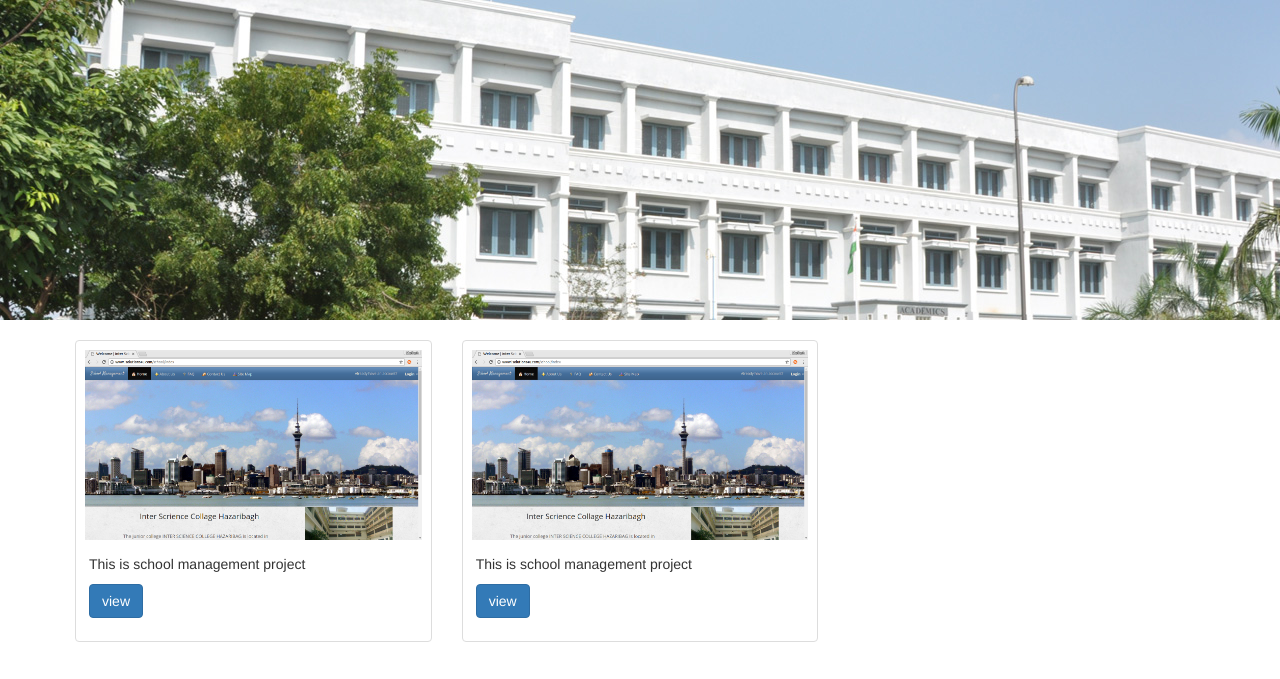
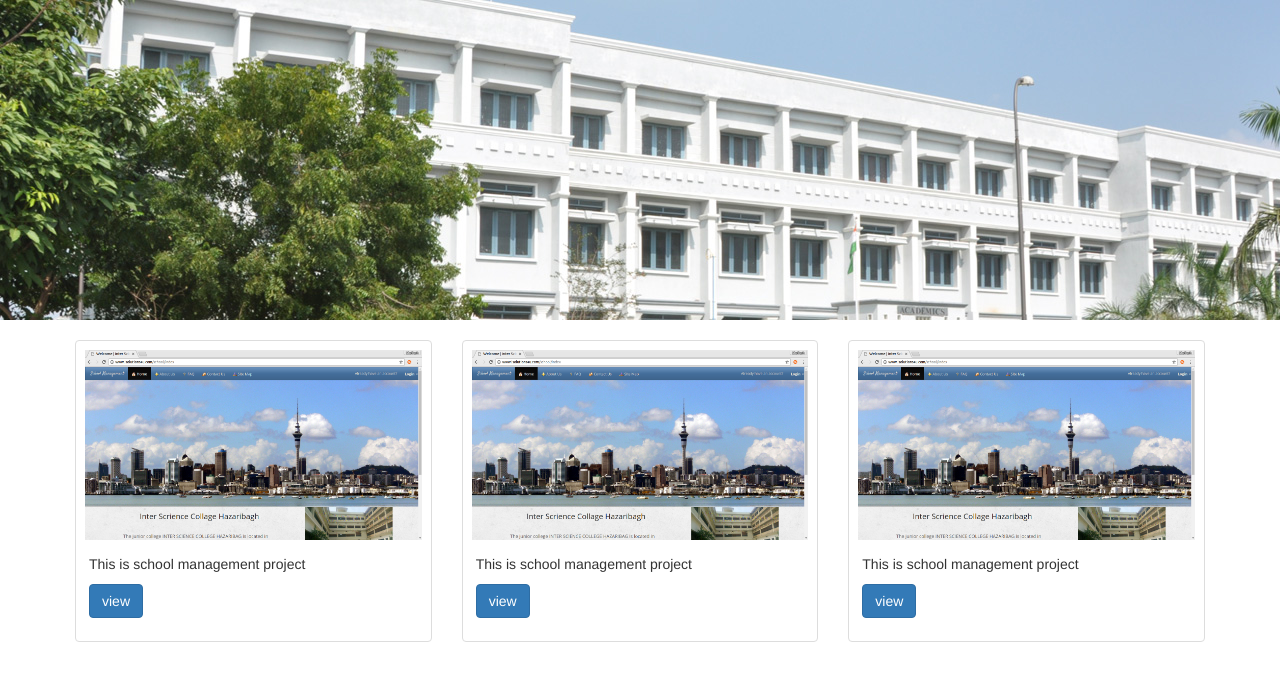
Before and after one commit to shaileshkumarcs/Tutorials, a plain HTML site: page index.html in a window 1280 px wide. Shown: the part 60-739 px from the top of the page. Drawn offline with nearby package versions, Linux system fonts and the light colour scheme.

Commit message:
New Commit

```diff
--- a/index.html
+++ b/index.html
@@ -115,6 +115,15 @@
 					</div>
 				</div>
 			</div>
+			<div class="col-sm-6 col-md-4" style=" border-radius: 5px;">
+				<div class="thumbnail">
+					<img style="padding: 5px;" src="picpro/school.png" alt="school">
+					<div class="caption">
+						<p>This is school management project</p>
+						<p><a href="#" class="btn btn-primary" role="button">view</a> </p>
+					</div>
+				</div>
+			</div>
 		</div>
 	</div>
 </body>
```
